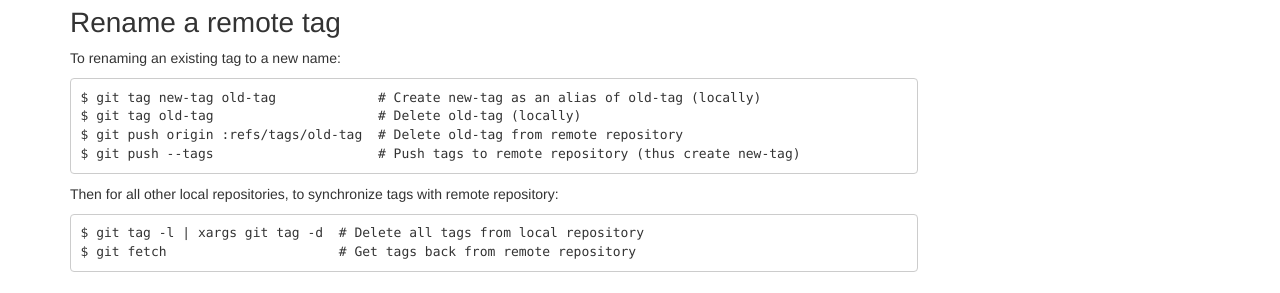
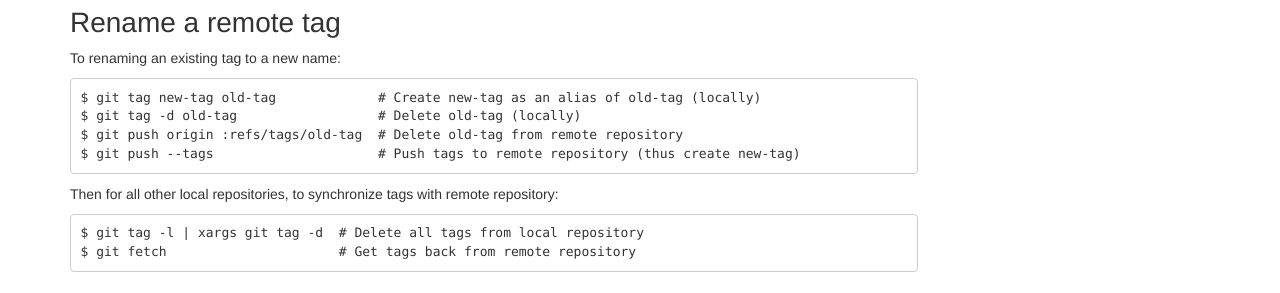
Before and after one commit to zhengzhong/zhengzhong.github.io, a Jekyll site: the page built from _posts/2012-11-30-git-cheatsheet.md, in a window 1280 px wide and 900 px high, scrolled down 2196 px. Shown: the part 170-463 px from the top of the window. Built offline with Jekyll 4.4.1, drawn with Linux system fonts in a browser that asks for light colours; nearby versions of some CDN libraries; comment, search, counter and statistics services are not loaded.

```diff
--- a/_posts/2012-11-30-git-cheatsheet.md
+++ b/_posts/2012-11-30-git-cheatsheet.md
@@ -137,7 +137,7 @@ Rename a remote tag
 To renaming an existing tag to a new name:
 
     $ git tag new-tag old-tag             # Create new-tag as an alias of old-tag (locally)
-    $ git tag old-tag                     # Delete old-tag (locally)
+    $ git tag -d old-tag                  # Delete old-tag (locally)
     $ git push origin :refs/tags/old-tag  # Delete old-tag from remote repository
     $ git push --tags                     # Push tags to remote repository (thus create new-tag)
 
```
